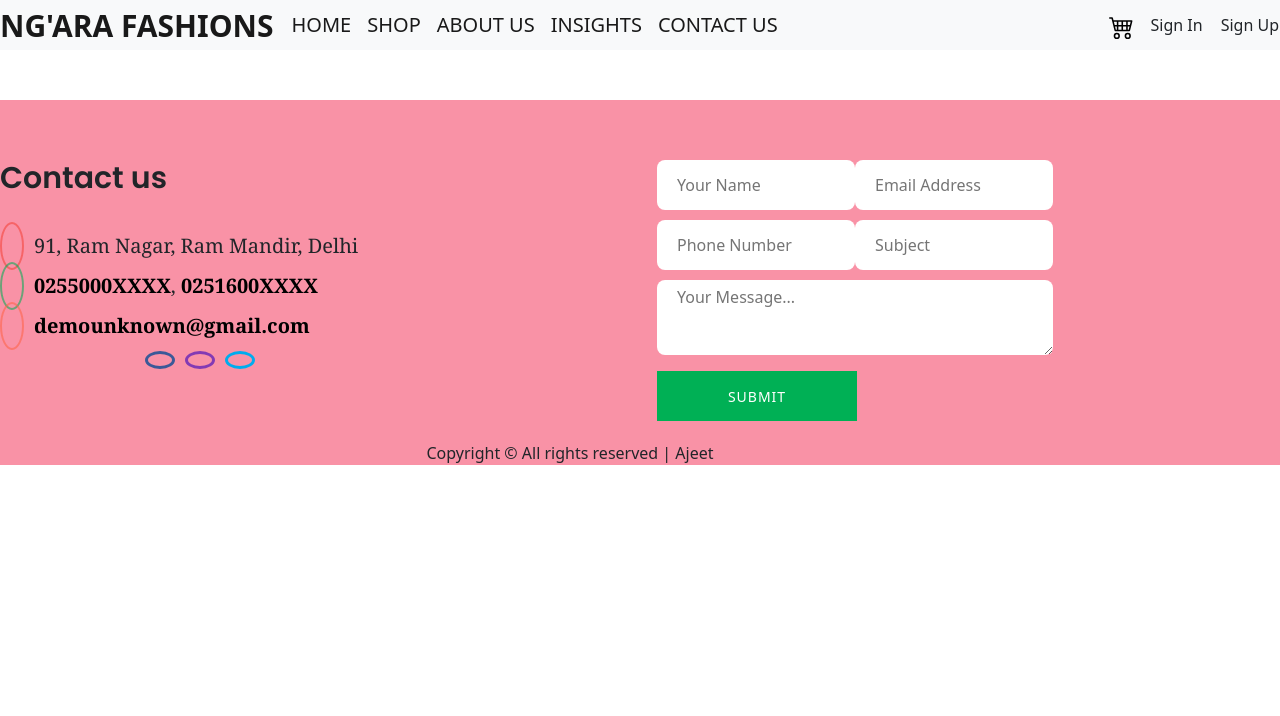
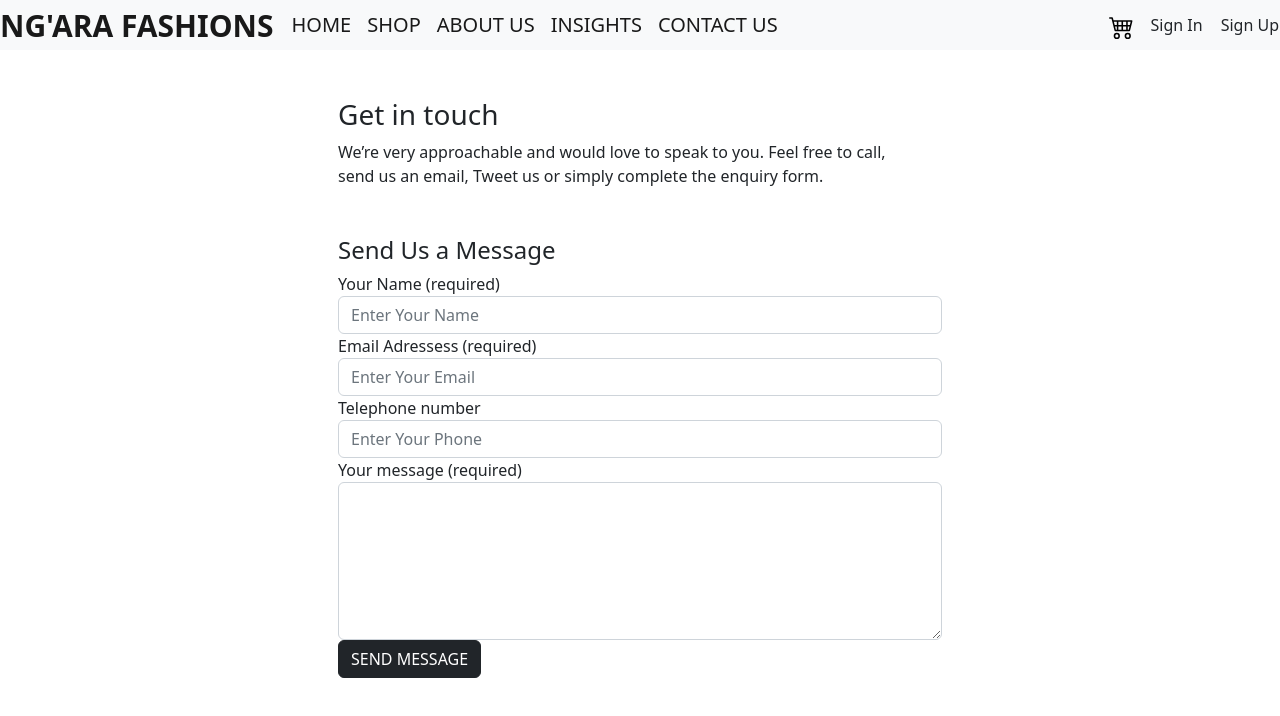
Before and after one commit to Carol254/kuiFashions, an Angular app: page /dashboard/contact-us in a window 1280 px wide. Shown: the top 716 px of the page. Built offline with nearby package versions, Linux system fonts and the light colour scheme.

Commit message:
changes to contact-page

```diff
--- a/src/app/dashboard/contact-us/contact-us.component.css
+++ b/src/app/dashboard/contact-us/contact-us.component.css
@@ -1,224 +1,15 @@
-@import url("https://fonts.googleapis.com/css2?family=Poppins:wght@300;400;500;600&display=swap");
-
-* {
-  margin: 0;
-  padding: 0;
-  scroll-behavior: smooth;
-  box-sizing: border-box;
-}
-
 body {
-  overflow-x: hidden;
-  font-family: "Poppins", sans-serif;
-  font-size: 16px;
-
-}
-
-ul {
-  list-style: none;
-}
-
-input {
-  overflow: hidden;
-}
-
-.section-title {
-  position: relative;
-  font-size: 30px;
-  font-weight: 600;
-  font-family: "Poppins", sans-serif;
-  margin: 0 0 35px;
-}
-
-.sec-pad {
-  padding: 60px 0 0;
-  margin: 50px 0;
-}
-
-.contact-sec {
-  align-items: center;
-  display: flex;
-  background-color: #f992a6;
-  background-size: cover;
-}
-
-.contact-sec .contact-ul li,
-.contact-ul b {
-  font-size: 20px;
-  margin: 10px 0;
-  font-family: Cambria, Cochin, Georgia, Times, "Times New Roman", serif;
-  word-wrap: break-word;
-}
-
-.contact-sec .contact-ul i {
-  font-size: 18px;
-  padding: 10px;
-  margin-right: 10px;
-  border-radius: 50%;
-}
-.contact-detail a {
-  color: #000;
-  text-decoration: none;
-}
-
-.contact-sec .contact-ul li b:hover {
-  color: #f93;
-}
-
-.contact-sec .contact-ul li .fa-location-dot {
-  color: #f44337;
-  border: 2px solid #f4433790;
-}
-
-.contact-sec .contact-ul li .fa-phone {
-  color: #00b055;
-  border: 2px solid #00b05590;
-}
-
-.contact-sec .contact-ul li .fa-envelope {
-  color: #ff6347;
-  border: 2px solid #ff634790;
-}
-
-.contact-detail span {
-  width: 400px;
-  display: flex;
-  justify-content: center;
-}
-.contact-detail span a {
-  font-size: 20px;
-  padding: 6px 12px;
-  color: #000;
-  border-radius: 50%;
-  margin: 0px 5px;
-}
-.contact-detail span .fb {
-  color: #3b5998;
-  border: 3px solid #3b5998;
-}
-.contact-detail span .fb:hover {
-  color: #fff;
-  background-color: #3b5998;
-}
-
-.contact-detail span .insta {
-  color: #833ab4;
-  border: 3px solid #833ab4;
-}
-.contact-detail span .insta:hover {
-  color: #fff;
-  background-color: #833ab4;
-}
-
-.contact-detail span .twitter {
-  color: #00acee;
-  border: 3px solid #00acee;
-}
-.contact-detail span .twitter:hover {
-  color: #fff;
-  background-color: #00acee;
-}
-
-form.contFrm {
-  max-width: 396px;
-  margin: auto;
-}
-
-.inptFld {
-  width: 100%;
-  height: 50px;
-  border: 0;
-  margin: 0 0 10px;
-  border-radius: 8px;
-  padding: 0 20px;
-  font-size: 16px;
-  color: #000;
-}
-
-.inptFld:focus {
-  outline-offset: -4px;
-  outline: 1px solid #f93;
-}
-
-.contFrm textarea {
-  height: 75px;
-  padding-top: 5px;
-}
-.inptBtn {
-  height: 50px;
-  border: 0;
-  background: #00b055;
-  font-size: 14px;
-  color: #fff;
-  margin: auto;
-  letter-spacing: 1px;
-  cursor: pointer;
-  width: 100%;
-  max-width: 200px;
-}
-
-/* Responcive css Start */
-
-@media (max-width: 991px) {
-  .sec-pad {
-    padding: 20px 0 0px;
+    font-family: 'Raleway', sans-serif;
+    margin-top: 50px;
+    background:gainsboro;
   }
 
-  .contact-sec .contact-ul li,
-  .contact-ul b {
-    font-size: 18px;
+  .green-contact-form {
+    width: 700px;
+    margin:0 auto;
+    border-radius:10px;
   }
 
-  .contact-sec .contact-ul i {
-    font-size: 14px;
-    padding: 6px;
-    margin-right: 6px;
+  .title-form {
+    max-width: 550px;
   }
-
-  .inptFld {
-    height: 40px;
-    margin: 0 0 10px;
-    padding: 0 14px;
-    font-size: 14px;
-  }
-}
-
-@media (max-width: 767px) {
-  .contact-detail span {
-    width: auto;
-  }
-  .contact-detail span a {
-    font-size: 18px;
-    padding: 5px 10px;
-    color: #000;
-    border-radius: 50%;
-    margin: 0px 5px 20px;
-  }
-}
-
-@media (max-width: 575px) {
-  .section-title {
-    font-size: 26px;
-    font-weight: 500;
-  }
-  .contact-sec {
-    border-radius: 10% 10% 0% 0% / 5% 5% 0% 0%;
-  }
-
-  .contact-sec .contact-ul i {
-    border: none;
-  }
-  .inptFld {
-    height: 36px;
-    margin: 0 0 8px;
-    padding: 0 14px;
-    font-size: 14px;
-  }
-}
-
-@media (max-width: 480px) {
-  .contact-sec .contact-ul li,
-  .contact-ul b {
-    font-size: 16px;
-  }
-}
--- a/src/app/dashboard/contact-us/contact-us.component.html
+++ b/src/app/dashboard/contact-us/contact-us.component.html
@@ -1,72 +1,35 @@
-<section class="contact-sec sec-pad">
-    <div class="container">
-      <div class="row">
-        <div class="col-md-6">
-          <div class="contact-detail">
-            <h1 class="section-title">Contact us</h1>
+<div class="green-contact-form p-5 bg-white">
 
-            <ul class="contact-ul">
-              <li><i class="fa fa-location-dot"></i> 91, Ram Nagar, Ram Mandir, Delhi</li>
+    <div class="title-form mb-5">
+      <h3>Get in touch</h3>
+      <p>We’re very approachable and would love to speak to you. Feel free to call, send us an email, Tweet us or simply complete the enquiry form.</p>
+    </div>
 
-              <li>
-                <i class="fa fa-phone"></i>
-                <a href="tel:08510004495"><b>0255000XXXX</b></a>,
-                <a href="tel:08510005495"><b>0251600XXXX</b></a>
-              </li>
+    <div class="form-box">
+      <h4>Send Us a Message</h4>
 
-              <li>
-                <i class="fa-solid fa-envelope"></i>
-                <a href="mailto:pardeepkumar4bjp@gmail.com"><b> demounknown@gmail.com</b></a>
-              </li>
-            </ul>
+            <form>
+              <fieldset class="form-group">
+                <label for="yourName">Your Name (required)</label>
+                <input type="text" class="form-control" id="yourName" placeholder="Enter Your Name" required>
+              </fieldset>
 
-            <span>
-              <a href="#" class="fb"><i class="fa-brands fa-facebook"></i></a>
-              <a href="#" class="insta"><i class="fa-brands fa-instagram"></i></a>
-              <a href="#" class="twitter"><i class="fa-brands fa-twitter"></i></a>
-            </span>
-          </div>
-        </div>
+              <fieldset class="form-group">
+                <label for="yourEmail">Email Adressess (required)</label>
+                <input type="email" class="form-control" id="yourEmail" placeholder="Enter Your Email" required>
+              </fieldset>
 
-        <div class="col-md-6">
-          <form action="#" class="contFrm" method="POST">
-            <div class="row">
-              <div class="col-sm-6">
-                <input type="text" name="name" placeholder="Your Name" class="inptFld" required />
-              </div>
+              <fieldset class="form-group">
+                <label for="yourPhone">Telephone number</label>
+                <input type="text" class="form-control" id="yourPhone" placeholder="Enter Your Phone">
+              </fieldset>
 
-              <div class="col-sm-6">
-                <input type="email" name="email" placeholder="Email Address" class="inptFld" required />
-              </div>
-
-              <div class="col-sm-6">
-                <input type="tel" name="phone" placeholder="Phone Number" class="inptFld" required />
-              </div>
-
-              <div class="col-sm-6">
-                <input type="text" name="sub" placeholder="Subject" class="inptFld" required />
-              </div>
-
-              <div class="col-12">
-                <textarea class="inptFld" rows="" cols="" placeholder="Your Message..." required></textarea>
-              </div>
-
-              <div class="col-12">
-                <input type="submit" name="submit" value="SUBMIT" class="inptBtn" />
-              </div>
-            </div>
-          </form>
-        </div>
-      </div>
-
-      <div style="text-align: center; margin-top: 20px;">
-        <p> Copyright &copy;
-          <script>
-            document.write(new Date().getFullYear());
-          </script>
-          All rights reserved | Ajeet
-        </p>
-      </div>
+              <fieldset class="form-group">
+                <label for="yourEmail">Your message (required)</label>
+                <textarea class="form-control" rows="6"></textarea>
+              </fieldset>
+              <button type="submit" class="btn btn-dark" required>SEND MESSAGE</button>
+            </form>
 
     </div>
-  </section>
+  </div>
```
